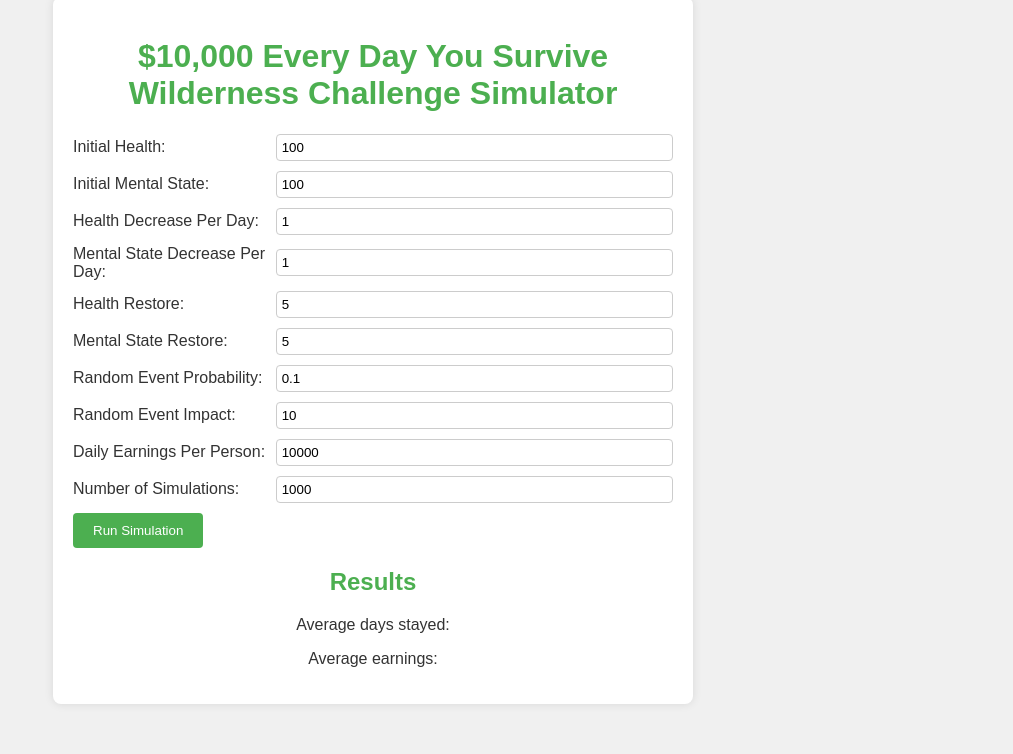
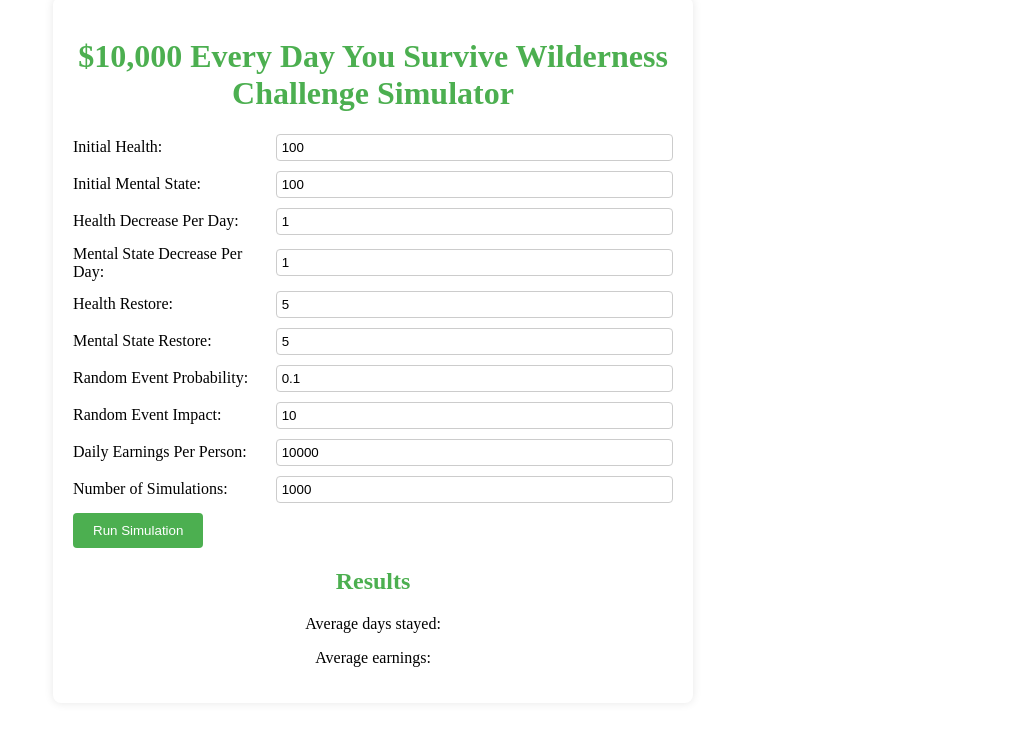
Before and after one commit to Shuggreal/MrBeastWildernesSimulator, a plain HTML site: page index.html in a window 1280 px wide. Shown: the part 53-807 px from the top of the page, without its empty margins (267-1280 px from the left). Drawn offline with Linux system fonts and the light colour scheme.

Commit message:
Update styles.css

```diff
--- a/styles.css
+++ b/styles.css
@@ -1,10 +1,3 @@
-body {
-    font-family: Arial, sans-serif;
-    background-color: #f0f0f0;
-    color: #333;
-    margin: 0;
-    padding: 0;
-}
 
 .container {
     max-width: 600px;
```
